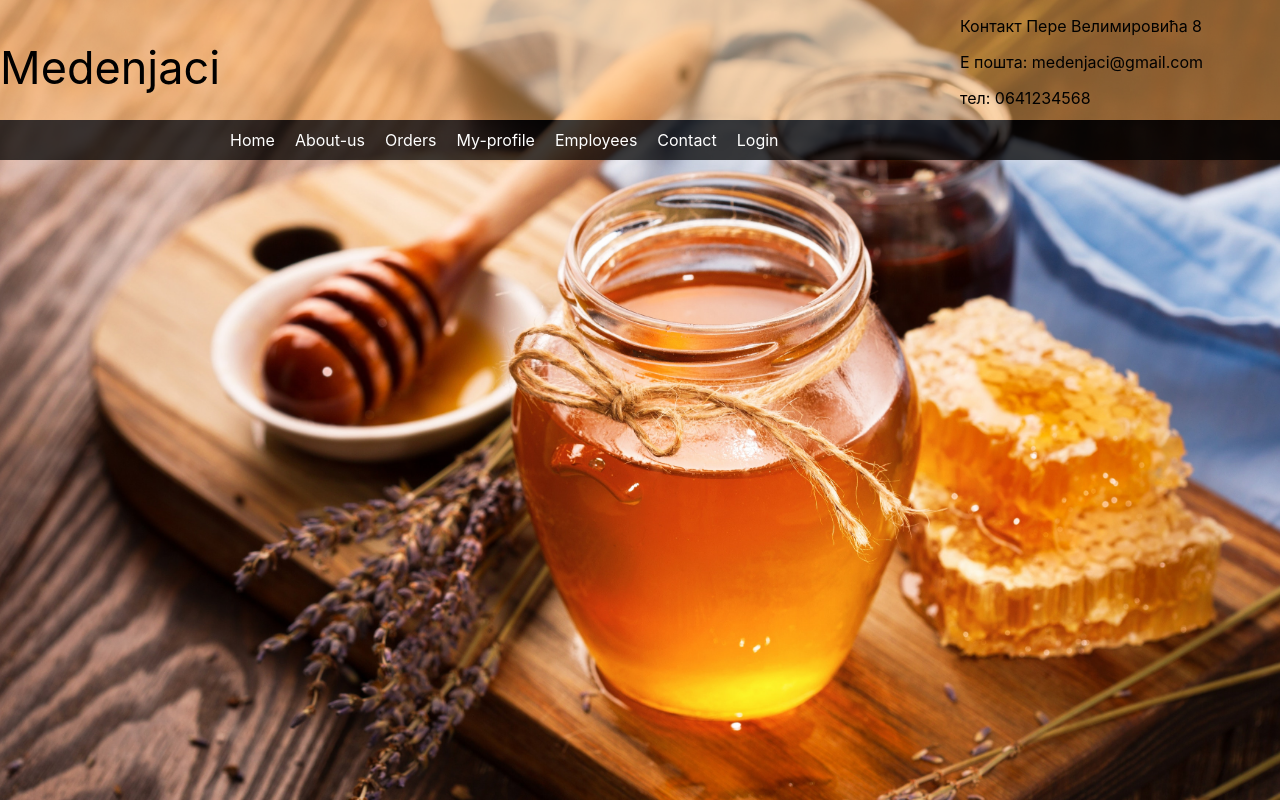
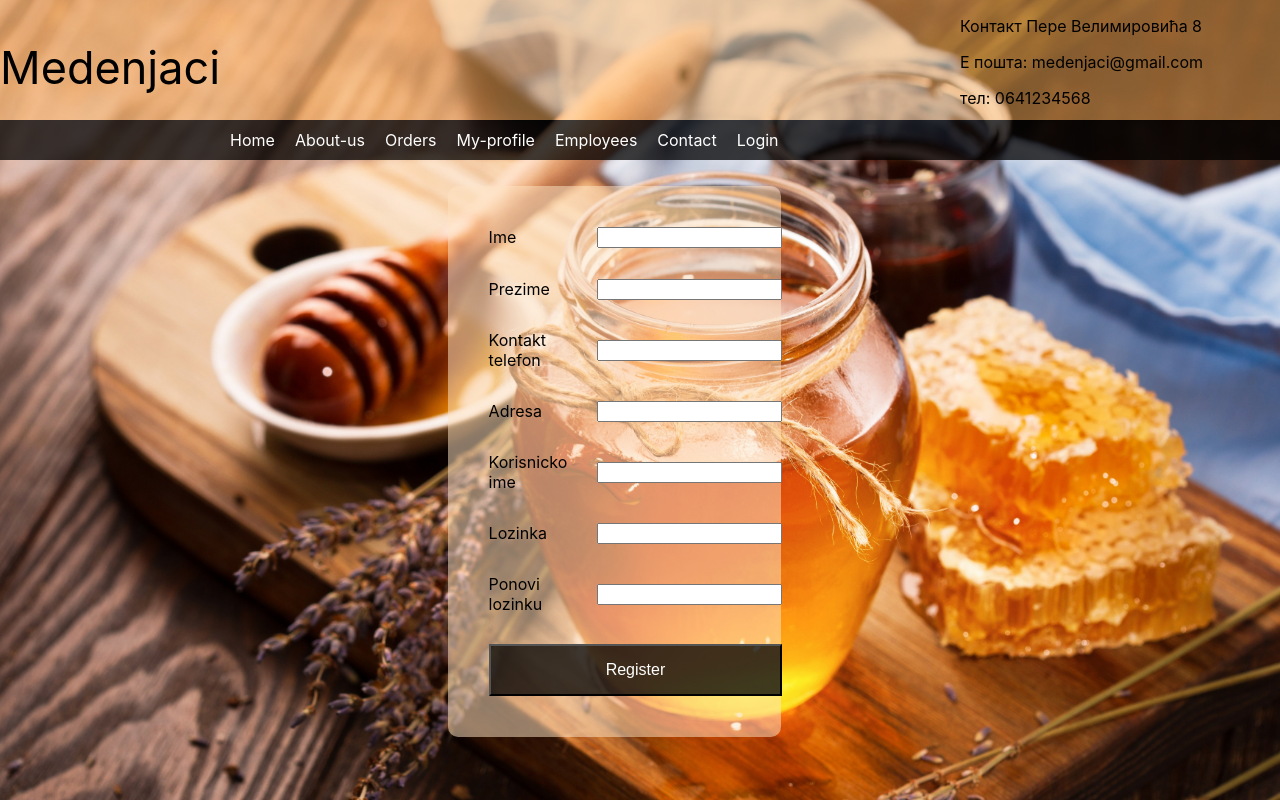
Before and after one commit to bpavle/honey-store-web, a React (Create React App) app: page /Registration in a window 1280 px wide. Built offline with nearby package versions, Linux system fonts and the light colour scheme.

Commit message:
Added registration page

```diff
--- a/src/App.js
+++ b/src/App.js
@@ -10,6 +10,7 @@ import Orders from './components/Orders';
 import Employees from './components/Employees';
 import Contact from './components/Contact';
 import Login from './components/Login';
+import Registration from './components/Registration';
 function App() {
   return (
     <div className="App">
@@ -24,6 +25,7 @@ function App() {
         <Route exact path="/employees" component={Employees} />
         <Route exact path="/contact" component={Contact} />
         <Route exact path="/Login" component={Login} />
+        <Route exact path="/Registration" component={Registration} />
         <Route exact path="/" component={Products} />
         {/* <Route default component={Products} /> */}
       </div>
--- a/src/components/Login.jsx
+++ b/src/components/Login.jsx
@@ -24,7 +24,7 @@ const Login = () => {
           <tr>
             <td colspan="2" style={{ textAlign: "center" }}>
               {" "}
-              No account? <a href="#">Register here</a>
+              No account? <a href="Registration">Register here</a>
             </td>
           </tr>
           <tr>
--- /dev/null
+++ b/src/components/Registration.jsx
@@ -0,0 +1,66 @@
+import React from "react";
+import styles from "./Registration.module.css";
+const Registration = () => {
+  return (
+    <div className={styles.Registration}>
+      <table>
+        <tr>
+          <td>Ime</td>
+          <td>
+            {" "}
+            <input type="text"></input>
+          </td>
+        </tr>
+        <tr>
+          <td>Prezime</td>
+          <td>
+            {" "}
+            <input type="text"></input>
+          </td>
+        </tr>
+        <tr>
+          <td>Kontakt telefon</td>
+          <td>
+            {" "}
+            <input type="text"></input>
+          </td>
+        </tr>
+        <tr>
+          <td>Adresa</td>
+          <td>
+            {" "}
+            <input type="text"></input>
+          </td>
+        </tr>
+        <tr>
+          <td>Korisnicko ime</td>
+          <td>
+            {" "}
+            <input type="text"></input>
+          </td>
+        </tr>
+        <tr>
+          <td>Lozinka</td>
+          <td>
+            {" "}
+            <input type="password"></input>
+          </td>
+        </tr>
+        <tr>
+          <td>Ponovi lozinku</td>
+          <td>
+            {" "}
+            <input type="password"></input>
+          </td>
+        </tr>
+        <tr>
+          <td colspan="2">
+            <button>Register</button>
+          </td>
+        </tr>
+      </table>
+    </div>
+  );
+};
+
+export default Registration;
--- /dev/null
+++ b/src/components/Registration.module.css
@@ -0,0 +1,28 @@
+.Registration {
+  height: 70%;
+  width: 22%;
+  background-color: rgba(255, 228, 196, 0.521);
+  text-align: justify;
+  margin: 2% 35%;
+  padding: 2%;
+  border-radius: 10px;
+}
+table {
+  padding: 2%;
+  border-spacing: 10px;
+}
+
+button {
+  width: 100%;
+  background-color: rgba(0, 0, 0, 0.753); /* Green */
+  color: white;
+  padding: 15px 32px;
+  text-align: center;
+  text-decoration: none;
+  display: inline-block;
+  font-size: 16px;
+}
+button:hover {
+  background-color: rgba(31, 31, 31, 0.753);
+  cursor: pointer;
+}
```
